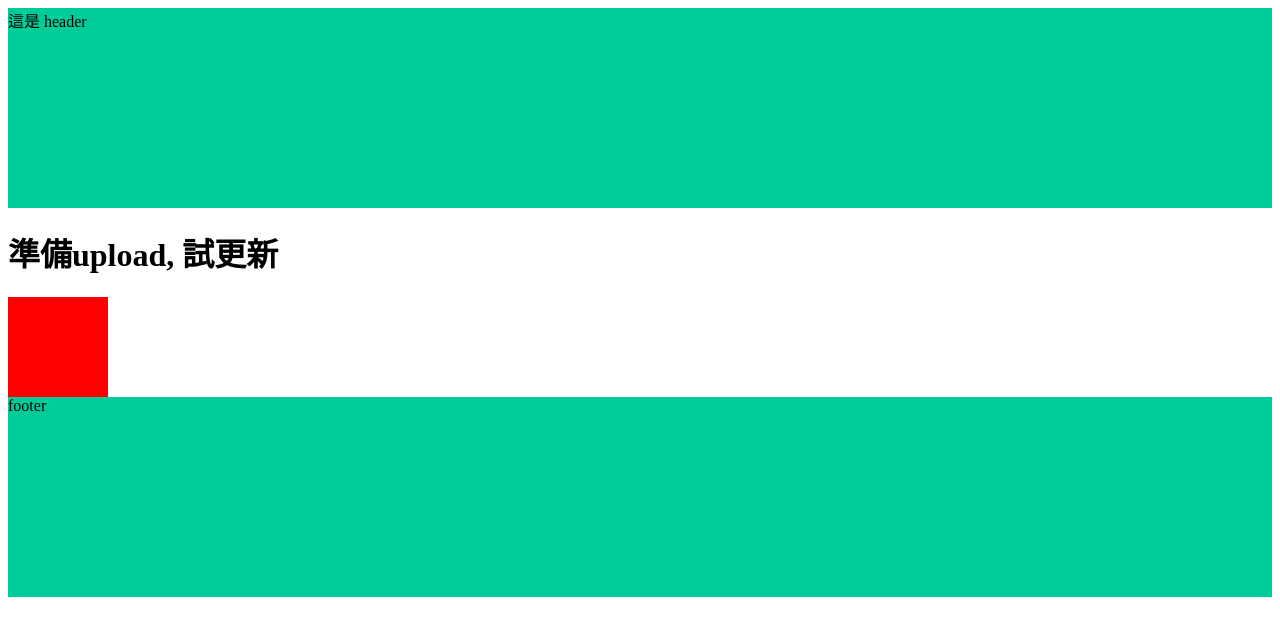
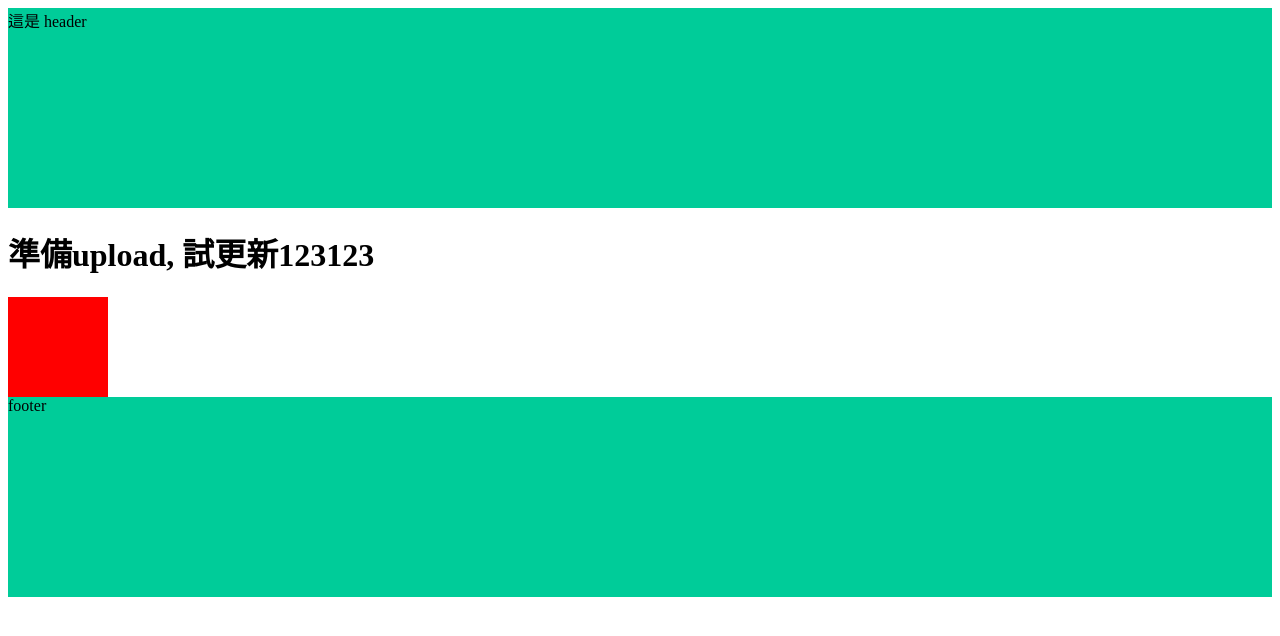
Before and after one commit to codedog06/signalGulp, a plain HTML site: page index.html in a window 1280 px wide. Drawn offline with Linux system fonts and the light colour scheme.

Commit message:
Update 2022-08-01T19:58:18.731Z

```diff
--- a/index.html
+++ b/index.html
@@ -16,7 +16,7 @@
 
 
 <h1>
-  準備upload, 試更新
+  準備upload, 試更新123123
 </h1>
 
 <div class="box"></div>
```
